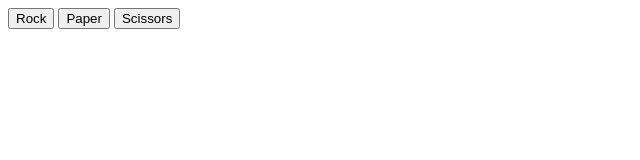
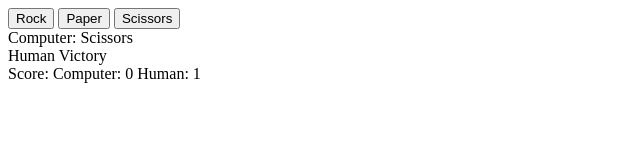
Before and after one commit to FelipeMoonteiro/rock-paper-scissors, a plain HTML site: page index.html in a window 1280 px wide. Both pictures are taken after a click on the button "Rock". Shown: the whole page, without its empty margins (0-640 px from the left). Drawn offline with Linux system fonts and the light colour scheme.

Commit message:
Display em html mostrando tudo o que estava no console.log

```diff
--- a/index.html
+++ b/index.html
@@ -12,5 +12,10 @@
         <button id="paper">Paper</button>
         <button id="scissors">Scissors</button>
     </div>
+    <div id="display">
+        <div id = 'computerPlay'></div>
+        <div id = 'winner'></div>
+        <div id = 'finalScore'></div>
+    </div>
 </body>
 </html>
--- a/myScript.js
+++ b/myScript.js
@@ -4,6 +4,10 @@
     let humanScore = 0, computerScore = 0, rounds = 3;
     let btn = document.querySelector("#btn");
 
+function writeMessage(id,msg){
+    let msgDiv = document.getElementById(id);
+    msgDiv.innerHTML = msg;
+}
 
     btn.addEventListener('click', function(event) {
         let targetID = event.target.id;
@@ -42,14 +46,17 @@
             switch (getComputerChoice()){
                 case 0:
                     console.log("Computer: Rock");
+                    writeMessage('computerPlay',"Computer: Rock");
                     markerComputer = 0;
                     break;
                 case 1:
                     console.log("Computer: Paper");
+                    writeMessage('computerPlay',"Computer: Paper");
                     markerComputer = 1;
                     break;
                 case 2:
                     console.log("Computer: Scissors");
+                    writeMessage('computerPlay',"Computer: Scissors");
                     markerComputer = 2;
                     break;
             }
@@ -91,6 +98,8 @@
 //  alert(result);
 //  alert("Score: Computer: " + computerScore + "  Human: " + humanScore);
 console.log(result);
+writeMessage('winner',result);
+writeMessage('finalScore',"Score: Computer: " + computerScore + "  Human: " + humanScore);
 console.log("Score: Computer: " + computerScore + "  Human: " + humanScore);
 console.log("\n");
 }
```
